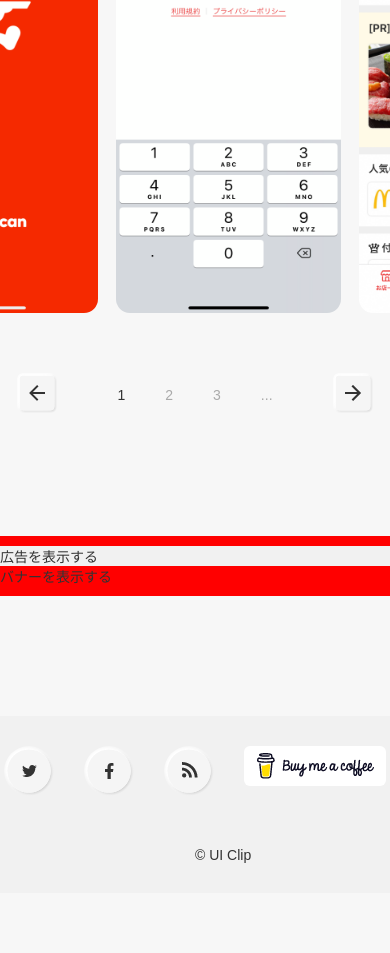
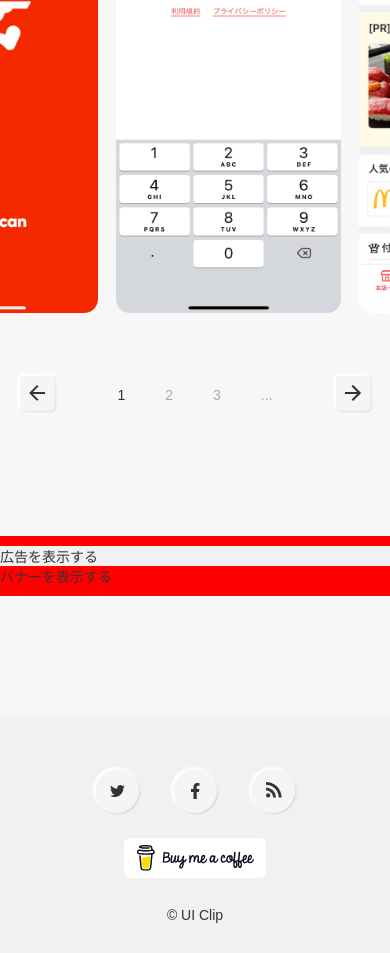
Before and after one commit to nzmfnys/ui-clip, a website: page src/pug/index.pug in a window 390 px wide. Shown: the part 6542-7495 px from the top of the page. Before the commit the page ends 7435 px from the top, so only its background shows below. Drawn offline with nearby package versions, Linux system fonts and the light colour scheme; files that its build step writes are made by us from their sources; files whose address does not match are found by name; a web font is replaced by a local one.

Commit message:
feat バーガーナビ、フッターナビを対応

```diff
--- a/src/pug/index.pug
+++ b/src/pug/index.pug
@@ -52,6 +52,20 @@ html(lang="ja")
               li.header-inner__menu-item Category
               li.header-inner__menu-item Blog
               li.header-inner__menu-item Books
+              li.header-inner__menu-item.icons
+                ul.icons-items
+                  li
+                    a(href="example.com")
+                    img(src="/assets/common/icon-twitter.png" alt="twitter")
+                  li
+                    a(href="example.com")
+                    img(src="/assets/common/icon-facebook.png" alt="facebook")
+                  li
+                    a(href="example.com")
+                    img(src="/assets/common/icon-rss.png" alt="rss")
+                  li
+                    a(href="example.com")
+                    img(src="/assets/common/banner-coffee.png" alt="buy me a coffee")
         //- img(src="/assets/common/navigation-pc-top.svg" alt="UICLIP")
         //- img(src="/assets/common/navigation-pc-under.svg" alt="UICLIP")
     section.content
--- a/src/scss/_base.scss
+++ b/src/scss/_base.scss
@@ -1,4 +1,6 @@
 // FontFamily
+@import url("https://fonts.googleapis.com/css2?family=Crimson+Pro:wght@200&display=swap");
+
 $en-font: "Crimson Text", serif;
 $jp-font: "Noto Sans JP", sans-serif;
 
@@ -80,6 +82,9 @@ header {
   &__navi-link {
     background-image: url("/assets/common/navigation-pc-top.svg");
 
+    .hamburger {
+      display: none;
+    }
     //- ハンバーガーメニュー
     @include mq-up("sp") {
       //- ハンバーガーメニュー　アイコン
@@ -159,6 +164,7 @@ header {
 
     @include mq-up("sp") {
       display: none;
+      padding-top: 5em;
 
       &.active {
         position: fixed;
@@ -167,9 +173,7 @@ header {
         width: 100vw;
         height: 100vh;
         display: block;
-        padding: 0;
-        // background-color: #f7f7f7;
-        background-color: red;
+        background-color: #f7f7f7;
         background-image: none;
         overflow-x: hidden;
       }
@@ -179,6 +183,37 @@ header {
     &-item {
       &:not(:nth-child(4)) {
         margin-right: 30px;
+
+        .icons-items {
+          display: none;
+        }
+
+        @include mq-up("sp") {
+          margin-right: 0;
+
+          // SNSアイコンエリア
+          .icons-items {
+            display: flex;
+            flex-wrap: wrap;
+            justify-content: center;
+
+            li {
+              width: 30%;
+
+              &:nth-child(4) {
+                width: 100%;
+                margin-top: 0.5em;
+              }
+            }
+          }
+        }
+      }
+
+      @include mq-up("sp") {
+        padding: 0.5em 0;
+        margin-right: 0;
+        text-align: center;
+        font-size: 2rem;
       }
     }
   }
@@ -260,13 +295,32 @@ footer {
     background-color: #f1f1f1;
     padding: 30px 0;
 
+    @include mq-up("sp") {
+      padding: 50px 0 30px;
+    }
+
     .icon-area {
       display: flex;
       justify-content: center;
 
+      @include mq-up("sp") {
+        flex-wrap: wrap;
+      }
+
       //.icon-area__item
       &__item {
         margin-right: 30px;
+
+        @include mq-up("sp") {
+          width: 20%;
+          margin-right: 0;
+          text-align: center;
+
+          &:nth-child(4) {
+            width: 100%;
+            margin-top: 1.5em;
+          }
+        }
 
         &:last-child {
           margin-right: 0;
@@ -277,6 +331,11 @@ footer {
     .copyright {
       margin-left: 50%;
       margin-top: 50px;
+
+      @include mq-up("sp") {
+        margin: 2em 0 0;
+        text-align: center;
+      }
     }
   }
 }
```
Also changed, not shown: dist/css/style.css, dist/index.html, dist/js/scripts.js.
